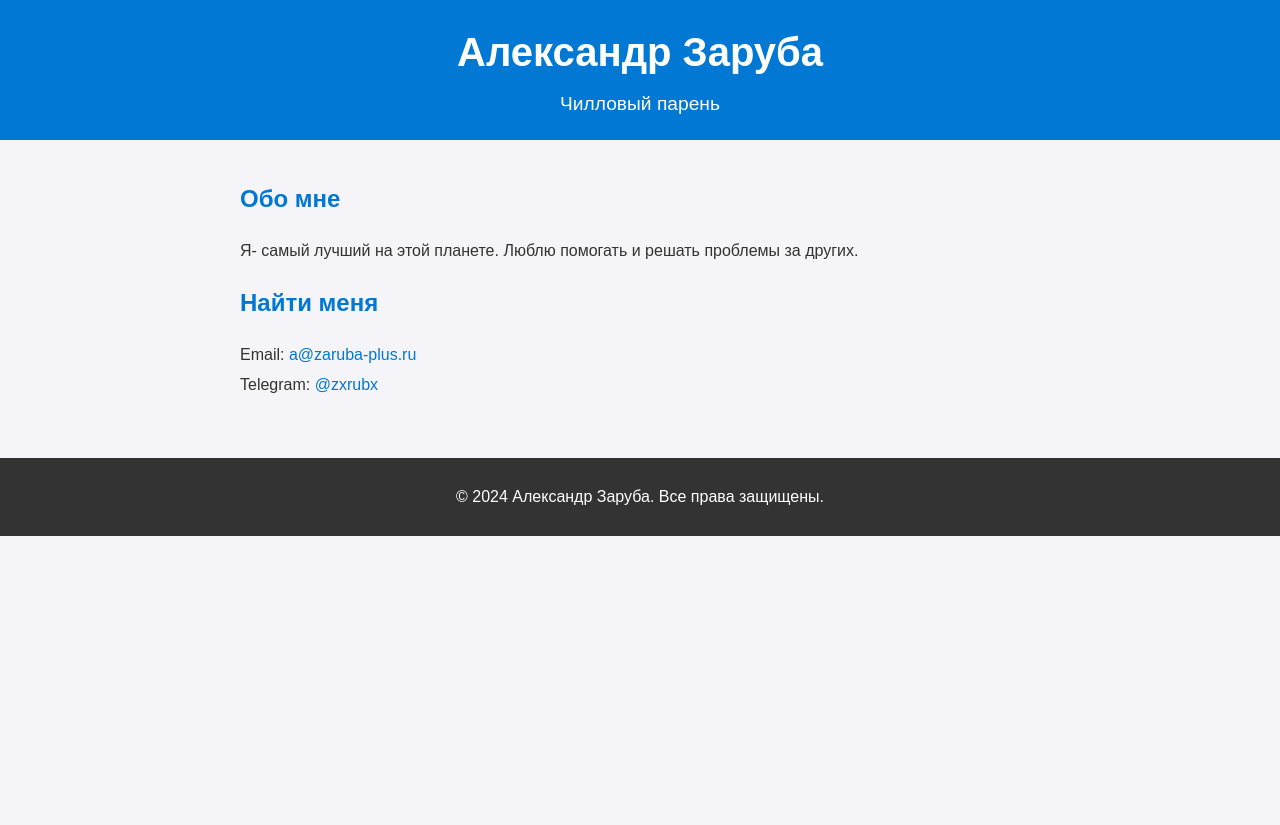
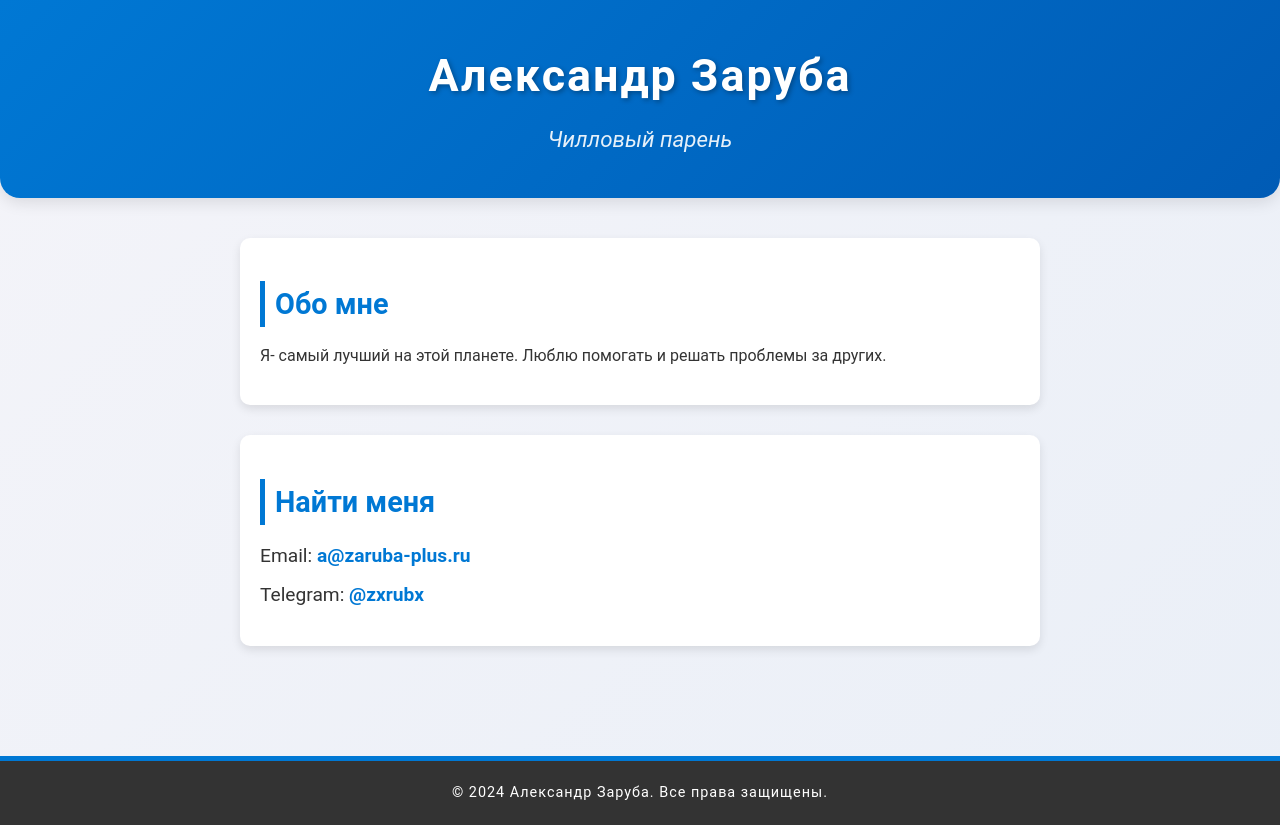
Before and after one commit to zxrubx/my-website, a plain HTML site: page index.html in a window 1280 px wide. Before the commit the page ends 800 px from the top, so only its background shows below. Drawn offline with Linux system fonts and the light colour scheme.

Commit message:
Update styles.css

```diff
--- a/styles.css
+++ b/styles.css
@@ -1,11 +1,12 @@
 /* Общие стили */
 body {
-    font-family: Arial, sans-serif;
+    font-family: 'Roboto', Arial, sans-serif;
     margin: 0;
     padding: 0;
     line-height: 1.6;
     color: #333;
-    background-color: #f4f4f9;
+    background: linear-gradient(135deg, #f4f4f9, #eaeff7);
+    overflow-x: hidden;
 }
 
 /* Контейнер для центрирования содержимого */
@@ -17,62 +18,107 @@ body {
 
 /* Заголовок */
 .header {
-    background-color: #0078d4;
+    background: linear-gradient(135deg, #0078d4, #005bb5);
     color: #fff;
-    padding: 20px 0;
+    padding: 40px 0;
     text-align: center;
+    box-shadow: 0 5px 15px rgba(0, 0, 0, 0.1);
+    border-radius: 0 0 20px 20px;
 }
 .header .name {
     margin: 0;
-    font-size: 2.5em;
+    font-size: 2.8em;
+    font-weight: bold;
+    letter-spacing: 2px;
+    text-shadow: 2px 2px 5px rgba(0, 0, 0, 0.3);
 }
 .header .profession {
-    margin: 5px 0 0;
-    font-size: 1.2em;
+    margin: 10px 0 0;
+    font-size: 1.4em;
+    font-style: italic;
+    opacity: 0.9;
 }
 
 /* Основной контент */
 .main {
-    padding: 20px 0;
+    padding: 40px 0;
 }
 .about, .contacts {
-    margin-bottom: 20px;
+    margin-bottom: 30px;
+    padding: 20px;
+    background: #fff;
+    border-radius: 10px;
+    box-shadow: 0 4px 10px rgba(0, 0, 0, 0.1);
+    transition: transform 0.2s ease, box-shadow 0.2s ease;
+}
+.about:hover, .contacts:hover {
+    transform: translateY(-5px);
+    box-shadow: 0 6px 15px rgba(0, 0, 0, 0.15);
 }
 .about h2, .contacts h2 {
     color: #0078d4;
+    margin-bottom: 15px;
+    border-left: 5px solid #0078d4;
+    padding-left: 10px;
+    font-size: 1.8em;
 }
 .contacts ul {
     list-style: none;
     padding: 0;
 }
 .contacts li {
-    margin: 5px 0;
+    margin: 8px 0;
+    font-size: 1.2em;
+    color: #333;
+}
+.contacts a {
+    font-weight: bold;
+    color: #0078d4;
+    text-decoration: none;
+    border-bottom: 2px solid transparent;
+    transition: all 0.3s ease;
+}
+.contacts a:hover {
+    border-bottom: 2px solid #0078d4;
 }
 
 /* Ссылки */
 a {
-    color: #0078d4;
     text-decoration: none;
+    transition: color 0.2s ease;
 }
 a:hover {
-    text-decoration: underline;
+    color: #005bb5;
 }
 
 /* Футер */
 .footer {
-    background-color: #333;
+    background: #333;
     color: #fff;
     text-align: center;
-    padding: 10px 0;
-    margin-top: 20px;
+    padding: 20px 0;
+    margin-top: 40px;
+    border-top: 5px solid #0078d4;
+    font-size: 0.9em;
+    letter-spacing: 1px;
+}
+.footer p {
+    margin: 0;
+    font-size: 1em;
 }
 
 /* Адаптивный дизайн */
 @media (max-width: 600px) {
     .header .name {
-        font-size: 2em;
+        font-size: 2.2em;
     }
     .header .profession {
+        font-size: 1.1em;
+    }
+    .about h2, .contacts h2 {
+        font-size: 1.5em;
+    }
+    .contacts li {
         font-size: 1em;
     }
 }
```
